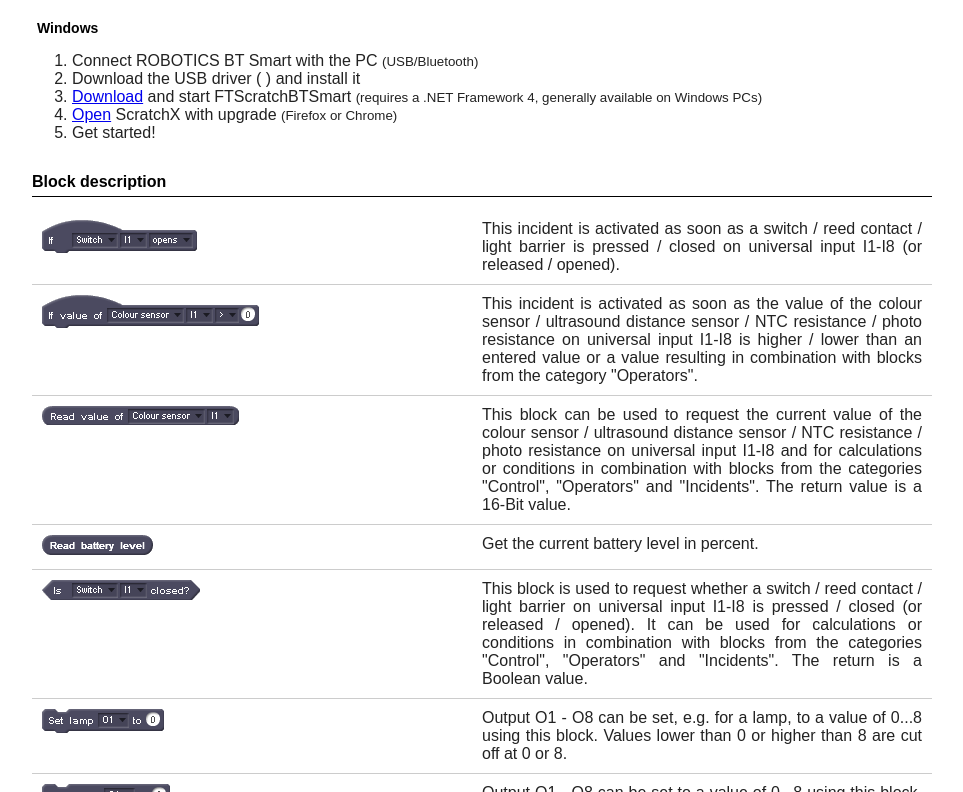
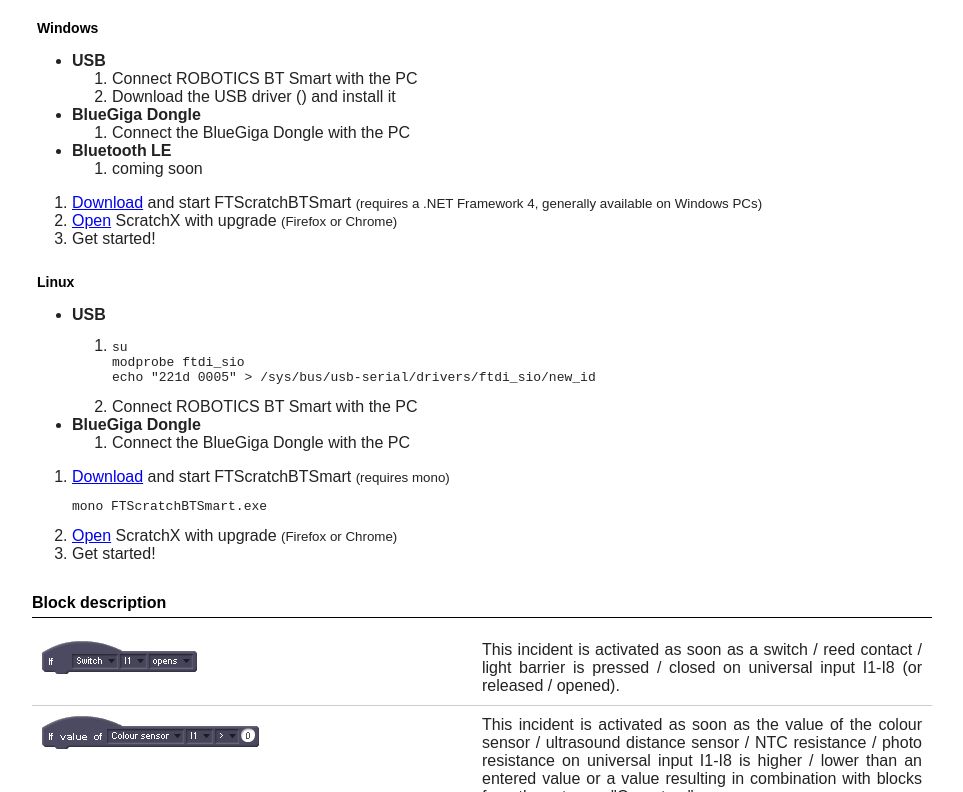
Before and after one commit to FTScratch/BTSmart, a plain HTML site: page www/en/index.html in a window 1280 px wide. Shown: the part 308-1100 px from the top of the page, without its empty margins (158-1121 px from the left). Drawn offline with Linux system fonts and the light colour scheme.

Commit message:
adjusted documentation added description for linux+mono

```diff
--- a/www/en/index.html
+++ b/www/en/index.html
@@ -35,15 +35,22 @@
 
 			<div class="content">
 				<h2>Windows</h2>
+				<ul>
+					<li><b>USB</b></li>
+						<ol>
+							<li>Connect ROBOTICS BT Smart with the PC</li>
+							<li>Download the USB driver () and install it</li>
+						</ol>
+					<li><b>BlueGiga Dongle</b></li>
+						<ol>
+							<li>Connect the BlueGiga Dongle with the PC</li>
+						</ol>
+					<li><b>Bluetooth LE</b></li>
+						<ol>
+							<li>coming soon</li>
+						</ol>
+				</ul>
 				<ol>
-					<li>
-						Connect ROBOTICS BT Smart with the PC
-						<small>(USB/Bluetooth)</small>
-					</li>
-					<li>
-						Download the USB driver (
-						) and install it
-					</li>
 					<li>
 						<a href="http://ftscratch.github.io/BTSmart/bin/FTScratchBTSmart.exe">Download</a>
 						and start FTScratchBTSmart <small>(requires a .NET Framework 4, generally available on Windows PCs)</small>
@@ -55,6 +62,39 @@
 					</li>
 					<li>Get started!</li>
 				</ol>
+
+				<h2>Linux</h2>
+				<ul>
+					<li><b>USB</b></li>
+						<ol>
+							<li>
+<pre>su
+modprobe ftdi_sio
+echo "221d 0005" > /sys/bus/usb-serial/drivers/ftdi_sio/new_id</pre>
+							</li>
+							<li>Connect ROBOTICS BT Smart with the PC</li>
+						</ol>
+					</li>
+					<li><b>BlueGiga Dongle</b></li>
+						<ol>
+							<li>Connect the BlueGiga Dongle with the PC</li>
+						</ol>
+				</ul>
+				<ol>
+					<li>
+						<a href="http://ftscratch.github.io/BTSmart/bin/FTScratchBTSmart.exe">Download</a>
+						and start FTScratchBTSmart <small>(requires mono)</small>
+					</li>
+					<pre>mono FTScratchBTSmart.exe</pre>
+					<li>
+						<a href="http://scratchx.org/?url=http://ftscratch.github.io/BTSmart/src/ext.js#scratch">Open</a>
+						ScratchX with upgrade
+						<small>(Firefox or Chrome)</small>
+					</li>
+					<li>Get started!</li>
+				</ol>
+
+
 			</div>
 
 		</section>
```
Also changed, not shown: www/de/index.html (+50 -7 lines).
